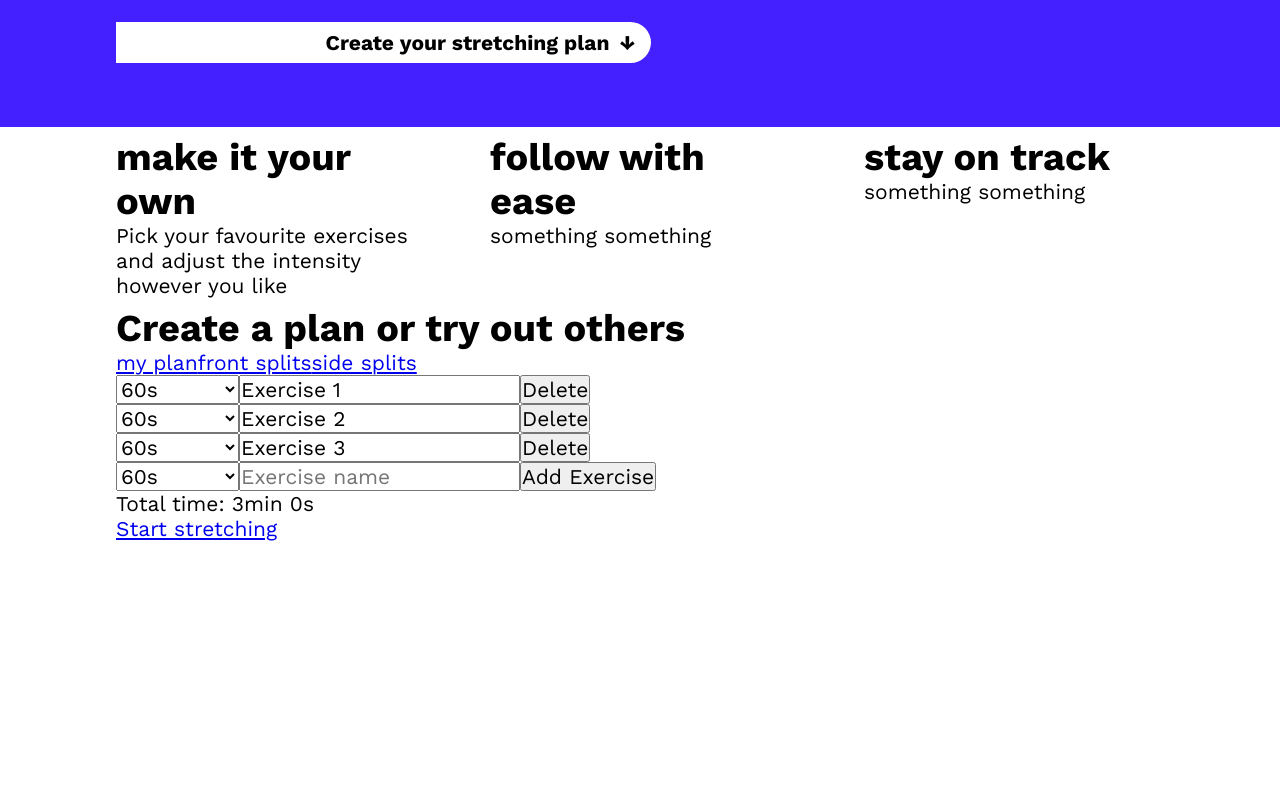
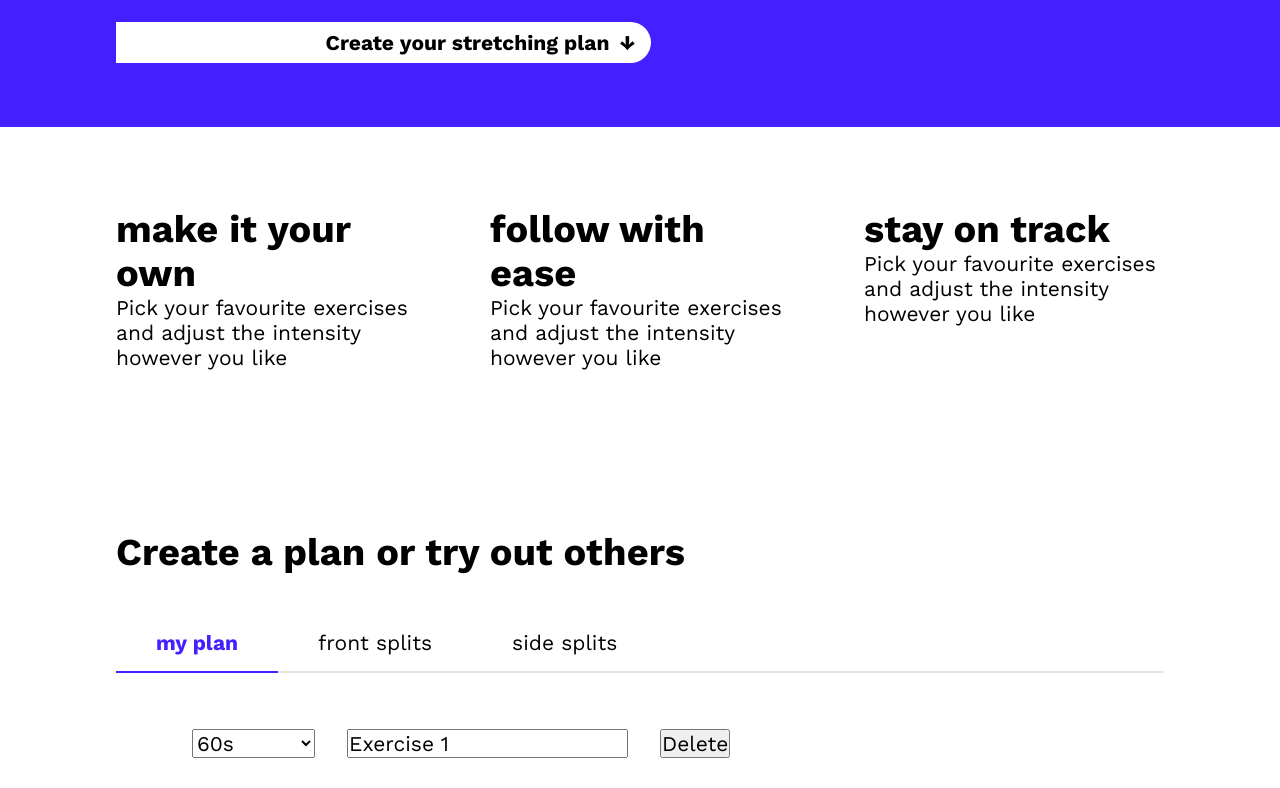
Before and after one commit to ElianeV/Bendy-Candle, a React (Create React App) app: page / in a window 1280 px wide. Shown: the part 546-1334 px from the top of the page. Before the commit the page ends 1087 px from the top, so only its background shows below. Built offline with nearby package versions, Linux system fonts and the light colour scheme.

Commit message:
Modify tab appearance

```diff
--- a/src/App.js
+++ b/src/App.js
@@ -78,9 +78,12 @@ function App() {
                     <Feature />
                   </section>
                   <section id="plan-builder" className="section plan-builder">
-                    <h2>Create a plan or try out others</h2>
+                    <h2 style={{ marginBottom: "40px" }}>
+                      Create a plan or try out others
+                    </h2>
                     <nav role="tablist">
                       <a
+                        className="tab-nav active"
                         href="#tab"
                         aria-controls="content1"
                         id="tab1"
@@ -90,6 +93,7 @@ function App() {
                         my plan
                       </a>
                       <a
+                        className="tab-nav"
                         href="#tab"
                         aria-controls="content2"
                         id="tab2"
@@ -99,6 +103,7 @@ function App() {
                         front splits
                       </a>
                       <a
+                        className="tab-nav"
                         href="#tab"
                         aria-controls="content3"
                         id="tab3"
--- a/src/App.scss
+++ b/src/App.scss
@@ -35,7 +35,7 @@ h2 {
 .section {
   max-width: 1080px;
   margin: auto;
-  padding: 8px 16px 0px;
+  padding: 0px 16px;
 }
 
 .arrow {
@@ -50,6 +50,7 @@ h2 {
   .header {
     display: flex;
     justify-content: space-between;
+    padding-top: 8px;
 
     .logo {
       width: 120px;
@@ -129,6 +130,8 @@ h2 {
 .features {
   display: flex;
   justify-content: space-between;
+  padding-top: 80px;
+  padding-bottom: 160px;
 
   .feature {
     width: 300px;
@@ -147,26 +150,47 @@ h2 {
   width: full;
 }
 
-.tab {
-  a {
+.plan-builder {
+  section {
+    border-top: 2px solid rgb(229, 229, 229);
+  }
+  .tab-nav {
     display: inline-block;
-    margin: 24px 0;
-    padding: 8px 16px 8px 20%;
-    background-color: white;
-    border-radius: 0px 200px 200px 0px;
+    text-decoration: none;
     color: black;
+    padding: 16px 40px;
+  }
+  .active {
+    border-bottom: 2px solid #441fff;
+    color: #441fff;
     font-weight: bold;
-    border: none;
-    text-decoration: none;
+    margin-bottom: -2px;
+  }
+  .tab-body {
+    padding: 40px 60px 0 60px;
+
+    .start-stretching-btn {
+      display: block;
+
+      float: right;
+      margin: 24px 0;
+      padding: 8px 16px 8px 20%;
+      background-color: #441fff;
+      border-radius: 200px 0px 0px 200px;
+      color: white;
+      font-weight: bold;
+      border: none;
+      text-decoration: none;
+    }
   }
 }
 
 .exercise-bar {
   display: flex;
   align-items: center;
-  .name {
-    margin-left: 16px;
-  }
+}
+.exercise-bar > * {
+  margin: 16px 16px;
 }
 
 //OLD CSS
--- a/src/components/Exercisebar.js
+++ b/src/components/Exercisebar.js
@@ -7,7 +7,6 @@ function Exercisebar(props) {
 
   return (
     <div className="exercise-bar">
-      <>
       <select
         value={exDuration}
         onChange={event => setExDuration(event.target.value)}
@@ -28,13 +27,10 @@ function Exercisebar(props) {
           editName(id, exName);
         }}
       />
-      </>
 
-      <>
       <p>
         <button onClick={() => removeExercise(id)}>Delete</button>
       </p>
-      </>
     </div>
   );
 }
--- a/src/components/Feature.js
+++ b/src/components/Feature.js
@@ -7,11 +7,13 @@ function Feature({}) {
     },
     {
       name: "follow with ease",
-      description: "something something",
+      description:
+        "Pick your favourite exercises and adjust the intensity however you like",
     },
     {
       name: "stay on track",
-      description: "something something",
+      description:
+        "Pick your favourite exercises and adjust the intensity however you like",
     },
   ];
   return features.map(feature => (
--- a/src/components/Tab.js
+++ b/src/components/Tab.js
@@ -71,9 +71,7 @@ function Tab(props) {
   };
 
   return (
-    <div>
-      <div>
-        <div>
+    <div className="tab-body">
       {exercises.map(exercise => (
         <Exercisebar
           key={exercise.id}
@@ -85,7 +83,7 @@ function Tab(props) {
           editName={editName}
         />
       ))}
-          <div>
+      <div className="exercise-bar">
         <select value={newDuration} onChange={changeNewDuration}>
           <option value="60">60s</option>
           <option value="45">45s</option>
@@ -93,7 +91,7 @@ function Tab(props) {
           <option value="3">3s (demo)</option>
         </select>
         <input
-              placeholder="Exercise name"
+          placeholder="Exercise"
           value={newName}
           onChange={changeNewName}
           maxLength="13"
@@ -102,14 +100,11 @@ function Tab(props) {
 
         <button onClick={addExercise}>Add Exercise</button>
       </div>
-        </div>
-        <div className="nextPage">
+
       <Totaltime totalStretchTime={totalStretchTime} />
-          <Link className="startTimerLink" to="/timer">
+      <Link className="start-stretching-btn" to="/timer">
         Start stretching
       </Link>
-        </div>
-      </div>
     </div>
   );
 }
```
Lines whose indentation alone changed are shown as unchanged.
